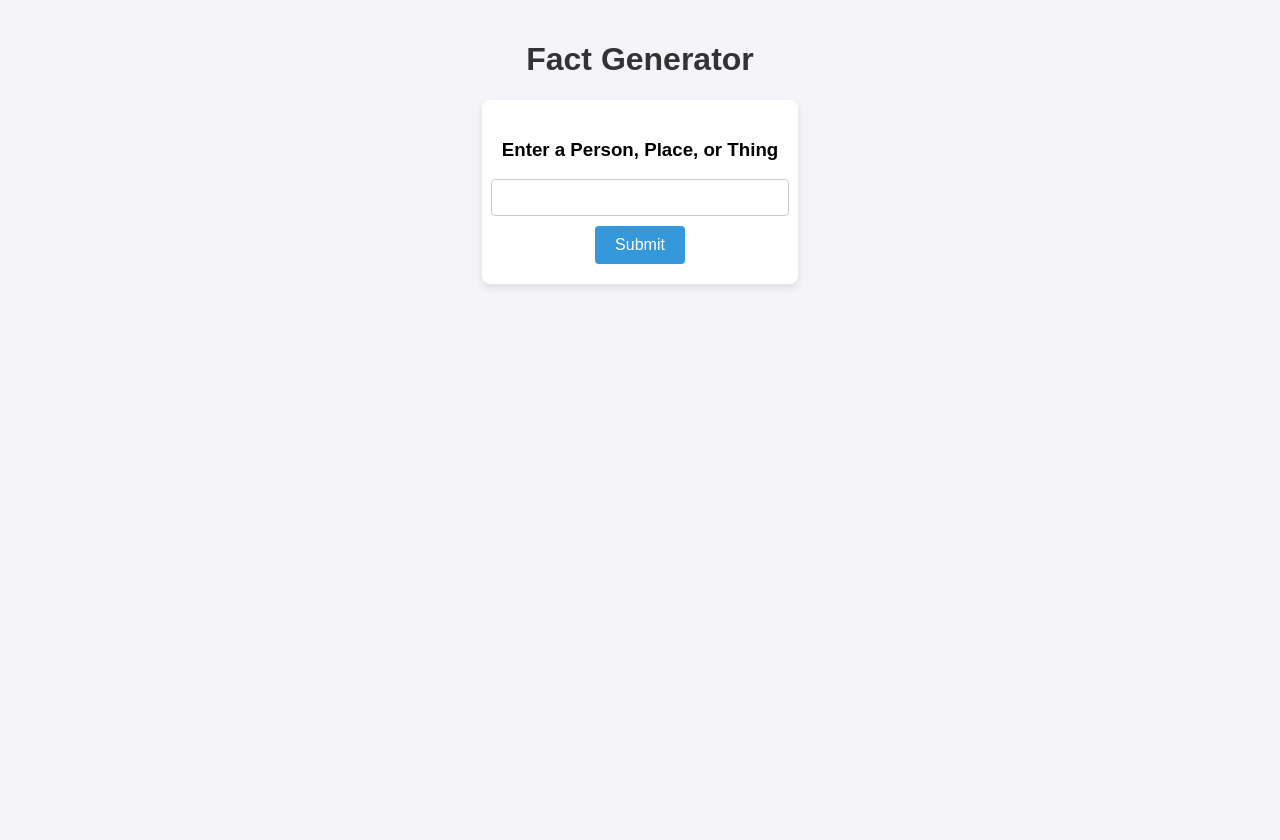
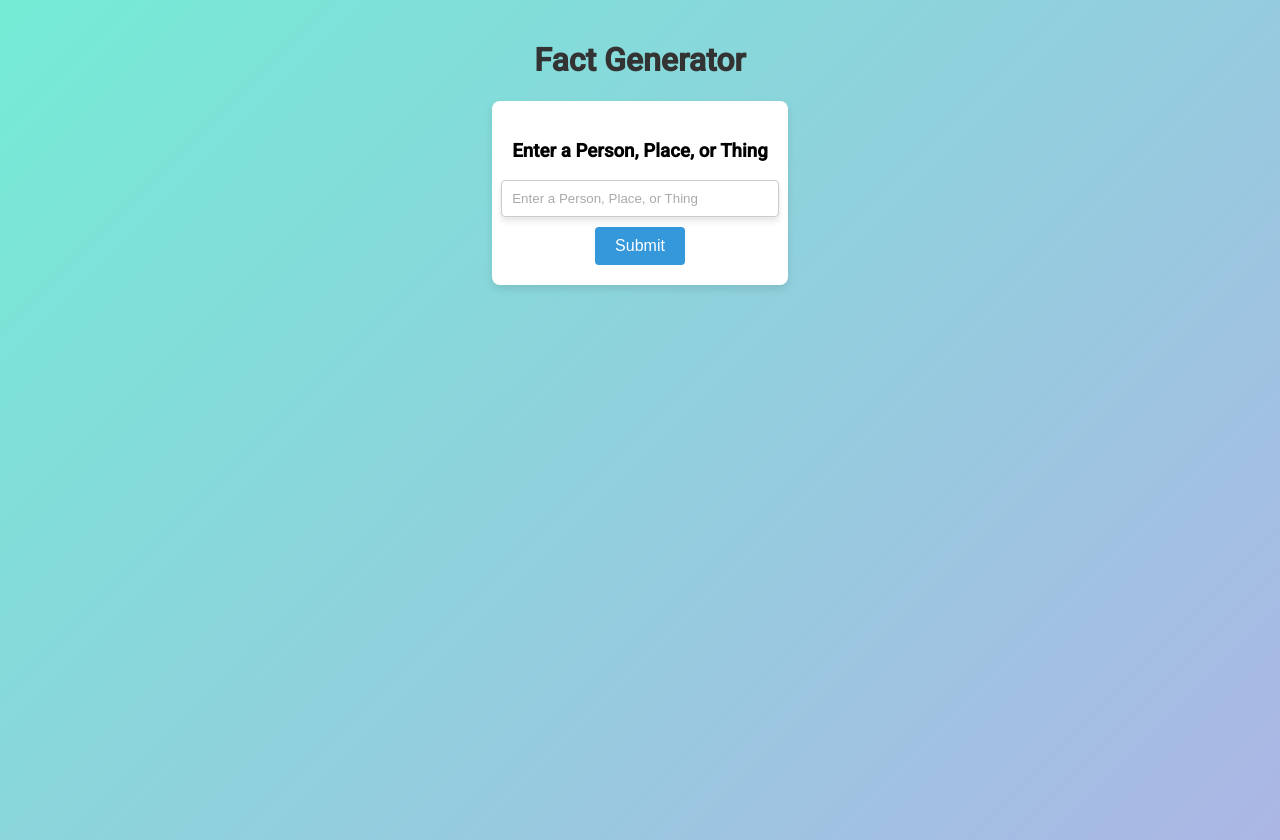
Before and after one commit to KarstenJep/gen-ai-deployment, a website: page public/index.html in a window 1280 px wide. Before the commit the page ends 800 px from the top, so only its background shows below. Drawn offline with Linux system fonts and the light colour scheme.

Commit message:
updated styling

```diff
--- a/public/index.html
+++ b/public/index.html
@@ -3,6 +3,7 @@
 <head>
     <meta charset="UTF-8">
     <meta name="viewport" content="width=device-width, initial-scale=1.0">
+    <link href="https://fonts.googleapis.com/css2?family=Roboto:wght@300;400;500&display=swap" rel="stylesheet">
     <title>That's Facts.</title>
     <style>
         #spinner {
@@ -22,13 +23,14 @@
         }
 
         body {
-        font-family: Arial, sans-serif;
-        background-color: #f4f4f9;
+            font-family: 'Roboto', sans-serif;
+            background: linear-gradient(135deg, #74ebd5, #acb6e5);
             margin: 0;
             padding: 20px;
             display: flex;
             flex-direction: column;
             align-items: center;
+            min-height: 100vh;
         }
 
         h1 {
@@ -52,6 +54,22 @@
             margin-bottom: 10px;
             width: 100%;
             max-width: 300px;
+            box-shadow: 0 4px 6px rgba(0, 0, 0, 0.1);
+            transition: box-shadow 0.3s, border-color 0.3s;
+        }
+
+        #keywordInput:focus {
+            border-color: #3498db;
+            box-shadow: 0 4px 6px rgba(0, 0, 0, 0.2), 0 0 8px rgba(52, 152, 219, 0.5);
+        }
+
+        #keywordInput::placeholder {
+            color: #aaa;
+            transition: color 0.3s;
+        }
+
+        #keywordInput:focus::placeholder {
+            color: #ccc;
         }
 
         button {
@@ -62,11 +80,16 @@
             color: #fff;
             font-size: 16px;
             cursor: pointer;
-        transition: background-color 0.3s;
+            transition: background-color 0.3s, transform 0.2s;
     }
 
         button:hover {
             background-color: #2980b9;
+            transform: scale(1.05);
+        }
+
+        button:active {
+            transform: scale(0.95);
         }
 
         #result {
@@ -78,6 +101,14 @@
             box-shadow: 0 4px 8px rgba(0, 0, 0, 0.1);
             max-width: 800px;
             width: 100%;
+            opacity: 0;
+            transition: opacity 0.5s ease-in-out;
+            border: 2px solid transparent;
+        }
+
+        #result.show {
+            opacity: 1;
+            border: 2px solid #3498db;
         }
     </style>
 </head>
@@ -85,7 +116,7 @@
     <h1>Fact Generator</h1>
     <form id="keywordForm">
         <h3>Enter a Person, Place, or Thing</h3>
-        <input type="text" id="keywordInput" name="keyword" required>
+        <input type="text" id="keywordInput" name="keyword" placeholder="Enter a Person, Place, or Thing" required>
         <button type="submit">Submit</button>
     </form>
 
```
Lines whose indentation alone changed are shown as unchanged.
